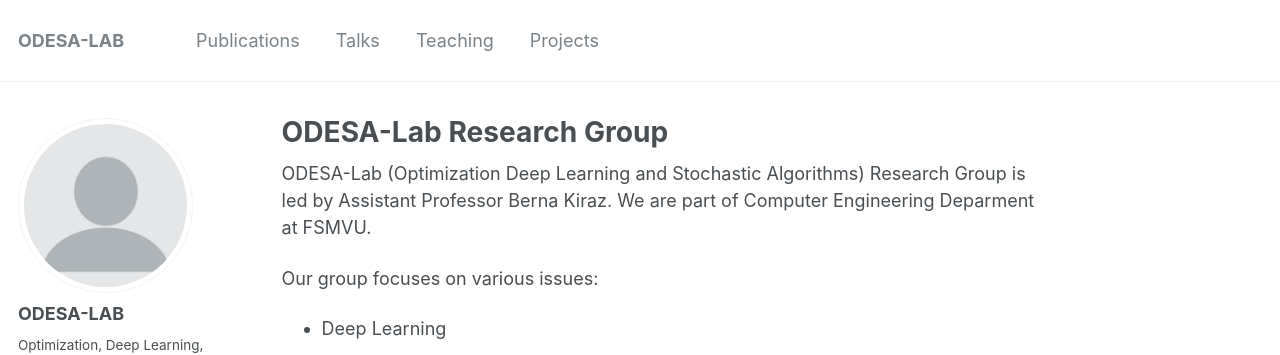
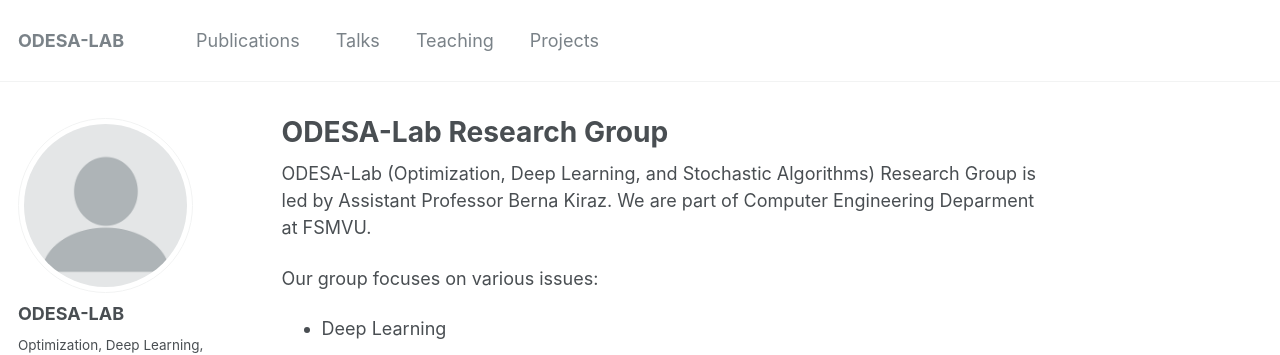
Before and after one commit to ODESALAB/odesalab.github.io, a Jekyll site: the page built from _pages/about.md, in a window 1280 px wide. Shown: the top 355 px of the page. Built offline with Jekyll 4.4.1, drawn with Linux system fonts in a browser that asks for light colours; some web fonts are replaced.

```diff
--- a/_pages/about.md
+++ b/_pages/about.md
@@ -8,7 +8,7 @@ redirect_from:
   - /about.html
 ---
 
-ODESA-Lab (Optimization Deep Learning and Stochastic Algorithms) Research Group is led by Assistant Professor Berna Kiraz. We are part of Computer Engineering Deparment at FSMVU.
+ODESA-Lab (Optimization, Deep Learning, and Stochastic Algorithms) Research Group is led by Assistant Professor Berna Kiraz. We are part of Computer Engineering Deparment at FSMVU.
 
 Our group focuses on various issues:
 
```
